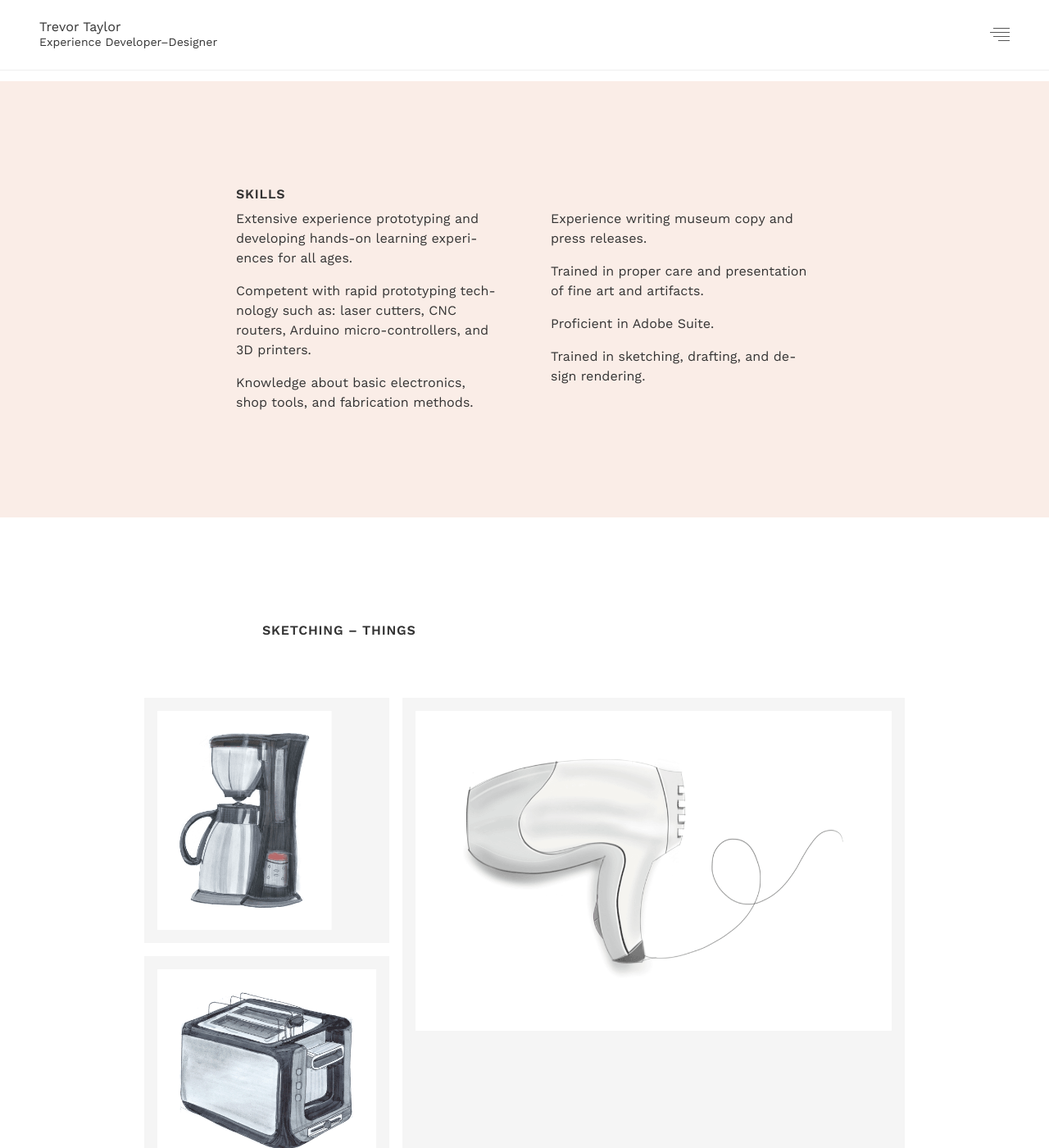
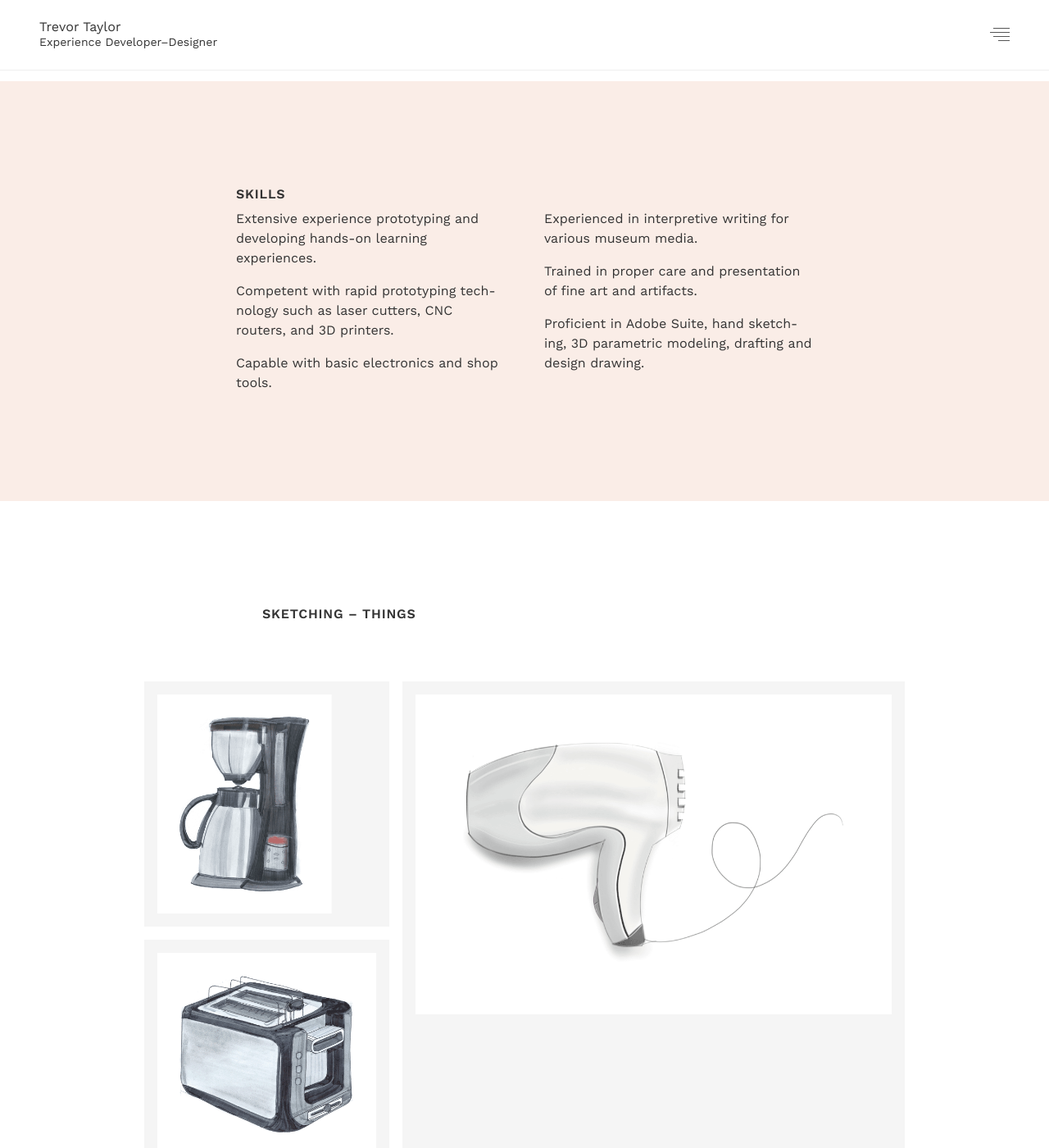
Before and after one commit to tylernford/trevor-taylor, a Jekyll site: the page built from processes.md, in a window 1280 px wide and 1400 px high, scrolled down 485 px. Shown: the whole window at 82% size. Built offline with Jekyll 4.4.1, drawn with Linux system fonts in a browser that asks for light colours; nearby versions of some CDN libraries.

Commit message:
Skills updates

```diff
--- a/_layouts/processes.html
+++ b/_layouts/processes.html
@@ -19,6 +19,7 @@ layout: default
     <div class="bg-washed-pink">
         <div class="center f6 measure-wide ph3 pv5   f5-ns ph4-ns   mw7-46    pv6-l">
             <h2 class="f6 fw6 lh-title mb2 mt0 tracked-narrow ttu   f5-ns">Skills</h2>
+            <!--
             <div class="lh-copy   hyphens-ns   flex-46 justify-between-46">
                 <div class="measure-narrow-46">
                     <p class="mt0">Extensive experience prototyping and developing hands-on learning experiences for all ages.</p>
@@ -31,6 +32,23 @@ layout: default
                     <p>Proficient in Adobe Suite.</p>
                     <p class="mb0">Trained in sketching, drafting, and design rendering.</p>
                 </div>
+            </div>
+            -->
+            <style media="screen">
+               @media screen and (min-width: 46rem) {
+                  .css-columns {
+                     columns: 2;
+                     column-gap: 48px
+                  }
+               }
+            </style>
+            <div class="lh-copy   hyphens-ns   css-columns">
+               <p class="mt0">Extensive experience prototyping and developing hands-on learning experiences.</p>
+               <p>Competent with rapid prototyping technology such as laser cutters, CNC routers, and 3D printers.</p>
+               <p>Capable with basic electronics and shop tools.</p>
+               <p>Experienced in interpretive writing for various museum media.</p>
+               <p>Trained in proper care and presentation of fine art and artifacts.</p>
+               <p>Proficient in Adobe Suite, hand sketching, 3D parametric modeling, drafting and design drawing.</p>
             </div>
         </div>
     </div>
```
